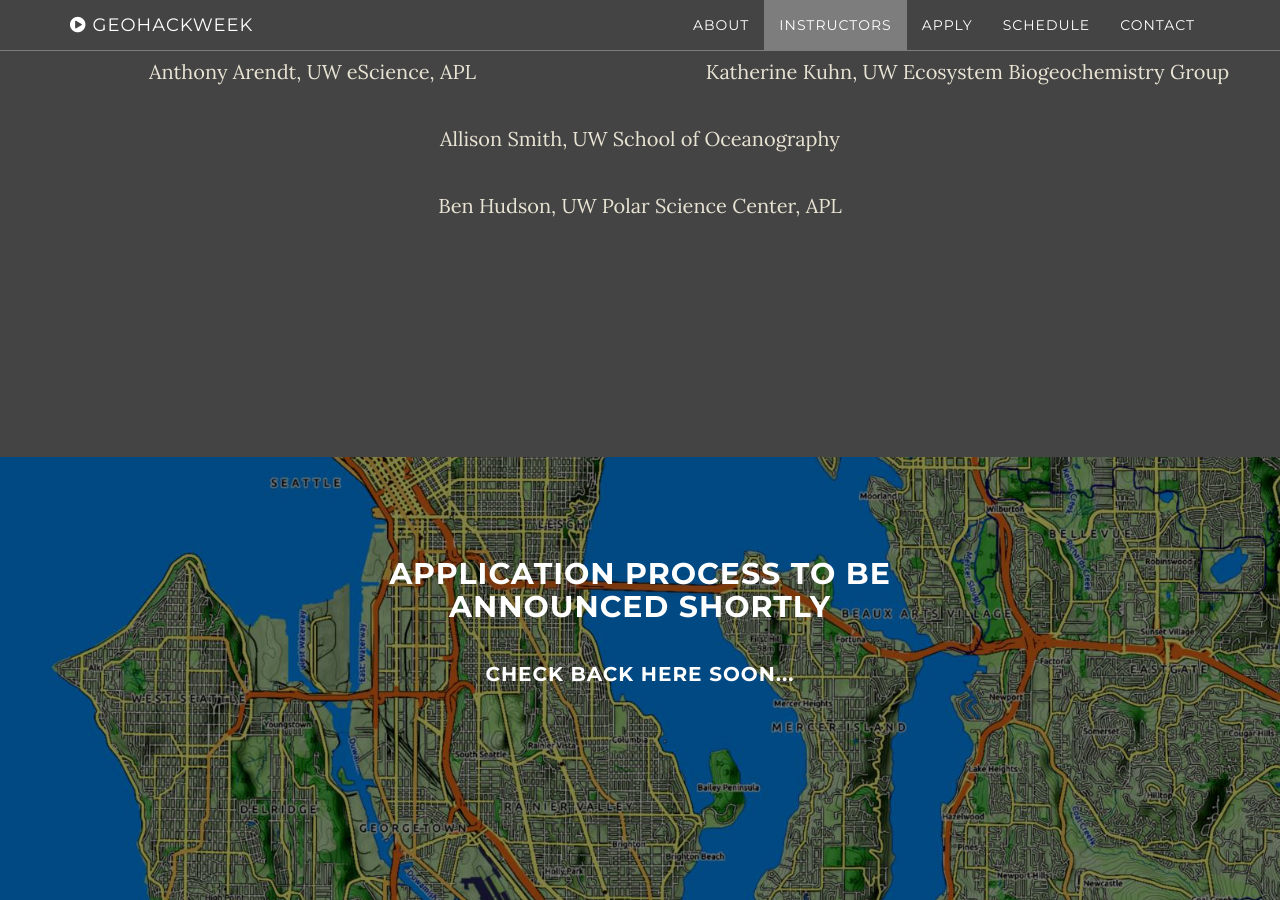
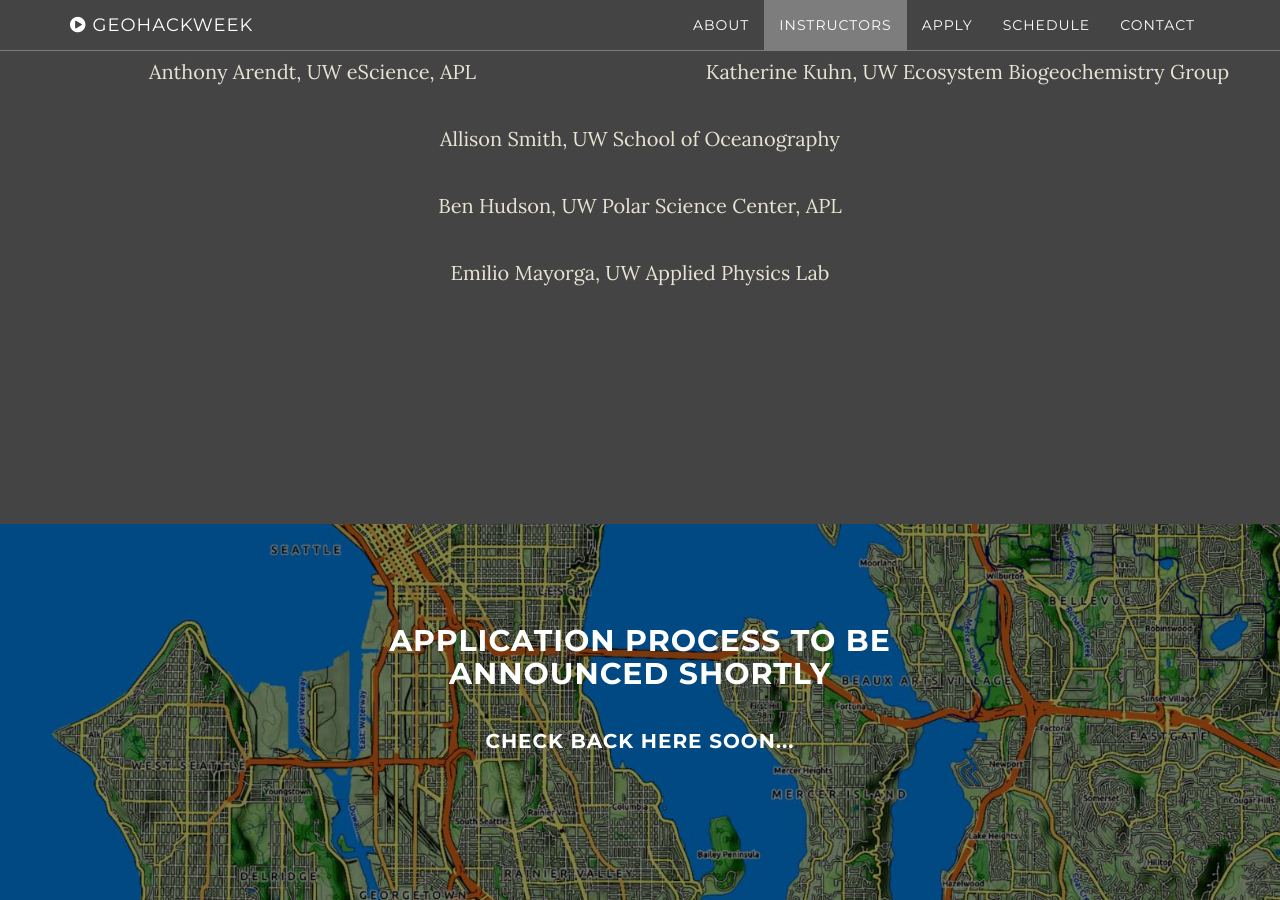
Before and after one commit to geohackweek/geohackweek.github.io, a Jekyll site: the page built from index.html, in a window 1280 px wide and 900 px high, scrolled down 2202 px. Built offline with Jekyll 4.4.1, drawn with Linux system fonts in a browser that asks for light colours.

Commit message:
update instructor list

```diff
--- a/_includes/instructors.html
+++ b/_includes/instructors.html
@@ -25,7 +25,12 @@
                 <p><a href="http://psc.apl.uw.edu/people/post-docs/ben-hudson/">Ben Hudson, UW Polar Science Center, APL</a></p>
             </div>
         </div>
+        <div class="row">
+            <div class="col=md-6">
+                <p><a href="http://staff.washington.edu/emiliom/">Emilio Mayorga, UW Applied Physics Lab</a></p>
+            </div>
 
+        </div>
 
 
 </section>
```
Also changed, not shown: day1/readme.md (added, +1 -0 lines), README.md, 6 other files.
